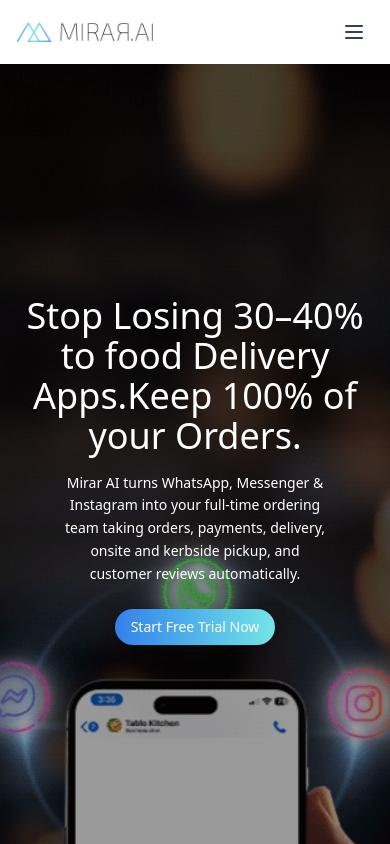
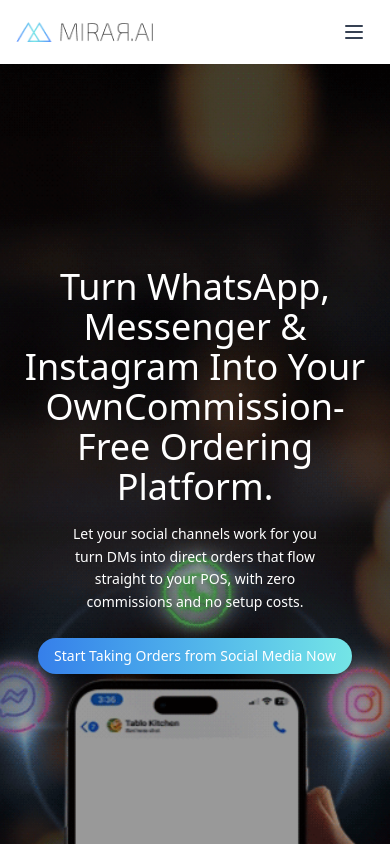
Before and after one commit to NikhilKSharma29/mirar-landing-page, a Next.js app: page / in a window 390 px wide. Shown: the top 844 px of the page. Built offline with nearby package versions, Linux system fonts and the light colour scheme.

Commit message:
content change

```diff
--- a/src/app/landing-page/components/Fourth.jsx
+++ b/src/app/landing-page/components/Fourth.jsx
@@ -8,32 +8,32 @@
     id: 1,
     icon: <User size={48} className="text-blue-500" />,
     title: 'Step 1 — Sign Up',
-    description: 'Choose your plan: Starter, Growth and Pro. Create your account and enjoy 7 days free service to see the value of Mirar AI.'
+    description: 'Create your Mirar account in minutes. No contracts. No setup costs. No payment details required.'
   },
   {
     id: 2,
     icon: <Share size={48} className="text-blue-500" />,
-    title: 'Step 2 — Connect Your Socials',
-    description: 'Link your phone, WhatsApp, Messenger, and Instagram channels in seconds.'
+    title: 'Step 2 — Connect Your Socials & POS',
+    description: 'Connect Instagram, Facebook, WhatsApp, and your POS. Mirar plugs straight into thetools you already use.'
   },
+  // {
+  //   id: 3,
+  //   icon: <Bell size={48} className="text-blue-500" />,
+  //   title: 'Step 3 — Upload Your Menu',
+  //   description: 'Add your food items, prices, and photos. Mirar AI trains itself instantly.'
+  // },
   {
     id: 3,
-    icon: <Bell size={48} className="text-blue-500" />,
-    title: 'Step 3 — Upload Your Menu',
-    description: 'Add your food items, prices, and photos. Mirar AI trains itself instantly.'
+    icon: <ShoppingCart size={48} className="text-blue-500" />,
+    title: 'Step 3 —  Start Taking Orders via DMs',
+    description: 'Customers message you like they already do. Mirar handles menus, questions,payment, pickup or delivery ? andsends orders straight to your POS.'
   },
-  {
-    id: 4,
-    icon: <ShoppingCart size={48} className="text-blue-500" />,
-    title: 'Step 4 — Choose Fulfillment Options',
-    description: 'Offer in-store pickup, curbside delivery, or connect to  our partner riders. Customers pick their preference right in the chat.'
-  },
-  {
-    id: 5,
-    icon: <ShoppingCart size={48} className="text-blue-500" />,
-    title: 'Step 5 — Start Taking Order',
-    description: 'From the moment you go live, customers can place orders via phone, WhatsApp, Messenger, or Instagram messages with AI handling payment, delivery, and reviews automatically.From the moment you go live, customers can place orders via phone, WhatsApp, Messenger, or Instagram messages with AI handling payment, delivery, and reviews automatically.'
-  },
+  // {
+  //   id: 5,
+  //   icon: <ShoppingCart size={48} className="text-blue-500" />,
+  //   title: 'Step 5 — Start Taking Order',
+  //   description: 'From the moment you go live, customers can place orders via phone, WhatsApp, Messenger, or Instagram messages with AI handling payment, delivery, and reviews automatically.From the moment you go live, customers can place orders via phone, WhatsApp, Messenger, or Instagram messages with AI handling payment, delivery, and reviews automatically.'
+  // },
 
 ];
 
@@ -90,6 +90,11 @@
     setCurrentStep(index);
   };
 
+  useEffect(() => {
+    // Reset scroll position when isMobile changes
+    setCurrentStep(0);
+  }, [isMobile]);
+
   const StepCard = ({ step }) => (
     <div id='solution' className="flex flex-col items-center h-full md:h-[55vw] lg:h-[45vw] xl:h-[35vw]  px-4">
       <div className="w-32 h-32 md:w-36 md:h-36 flex items-center justify-center rounded-full bg-[#F2F2F2] mx-auto">
@@ -107,8 +112,11 @@
   return (
     <section className="py-12 md:py-20 px-4 sm:px-6 lg:px-8 text-center bg-white">
       {/* Title */}
-      <h2 className="text-3xl sm:text-3xl md:text-4xl font-bold mb-4 text-black">
-        Getting Started With Mirar AI
+      <h2 className="text-3xl sm:text-3xl md:text-4xl font-bold mb-4 text-black max-w-4xl mx-auto">
+        Getting Started with Mirar AI
+        No fees. No setup hassle.
+        Start taking orders from your DMs today.
+
       </h2>
       <p className="text-gray-600 max-w-2xl mx-auto mb-12 md:mb-16 text-black">
         No coding. No complicated setup. Mirar AI is built so any restaurant can
@@ -119,6 +127,7 @@
       <div className="relative w-full max-w-6xl mx-auto">
         <div className="relative overflow-hidden w-full max-w-6xl">
           {/* Left Arrow */}
+          {isMobile && (
             <button
               onClick={prevStep}
               className="absolute left-0 top-1/4 -translate-y-1/2 z-10 w-10 h-10 flex items-center justify-center rounded-full bg-gradient-to-r from-blue-500 to-cyan-400 text-white shadow"
@@ -126,6 +135,7 @@
             >
               <ArrowLeft size={20} />
             </button>
+          )}
 
           {/* Steps Wrapper */}
           <div className="relative w-full overflow-hidden">
@@ -152,6 +162,7 @@
           </div>
 
           {/* Right Arrow */}
+          {isMobile && (
             <button
               onClick={nextStep}
               className="absolute right-0 top-1/4 -translate-y-1/2 z-10 w-10 h-10 flex items-center justify-center rounded-full bg-gradient-to-r from-blue-500 to-cyan-400 text-white shadow"
@@ -159,6 +170,7 @@
             >
               <ArrowRight size={20} />
             </button>
+          )}
         </div>
       </div>
 
@@ -169,8 +181,7 @@
             <button
               key={index}
               onClick={() => goToStep(index)}
-              className={`w-3 h-3 rounded-full transition-colors ${
-                currentStep === index ? 'bg-blue-500' : 'bg-gray-300'
+              className={`w-3 h-3 rounded-full transition-colors ${currentStep === index ? 'bg-blue-500' : 'bg-gray-300'
                 }`}
               aria-label={`Go to step ${index + 1}`}
             />
@@ -180,7 +191,7 @@
 
       {/* CTA */}
       <div className="mt-12 md:mt-16">
-        <Btn onClick={() => openModal()}/>
+        <Btn onClick={() => openModal()} />
       </div>
     </section>
   )
--- a/src/app/landing-page/components/Hero.jsx
+++ b/src/app/landing-page/components/Hero.jsx
@@ -5,8 +5,8 @@
 import { useModal } from './ModalContext';
 
 const Hero = () => {
-   const { openModal } = useModal();
-    return (
+  const { openModal } = useModal();
+  return (
     <section id='hero' className="relative w-full h-[120vh] flex items-center justify-center overflow-hidden">
       {/* Background Images */}
       <div className="absolute inset-0 w-full h-full">
@@ -38,16 +38,22 @@
           <div className="w-full lg:w-[70%] lg:pr-12 xl:pr-20 text-center lg:text-left md:mt-0">
             <div className="max-w-3xl mx-auto lg:mx-0 text-center -mt-32 md:mt-0 lg:mt-0">
               <h1 className="text-3xl text-4xl sm:text-5xl lg:text-5xl text-white">
-                Stop Losing 30–40% to food Delivery Apps.
+                Turn WhatsApp, Messenger &
+                Instagram Into Your Own
                 <br className="hidden sm:inline" />
-                Keep 100% of your Orders.
+                Commission-Free Ordering
+                Platform.
+
               </h1>
               <p className="text-white mt-4 sm:mt-6 text-sm sm:text-base md:text-lg text-gray-200 leading-relaxed px-12">
-                Mirar AI turns WhatsApp, Messenger & Instagram into your full-time ordering team taking orders, payments, delivery, onsite and kerbside pickup, and customer reviews automatically.
+                Let your social channels work for you
+                turn DMs into direct orders that flow
+                straight to your POS, with zero
+                commissions and no setup costs.
               </p>
               <div className="mt-6 sm:mt-8 flex justify-center lg:justify-center">
-                   <Btn onClick={openModal} className="px-8 py-3 text-sm sm:text-base" />
-                   <ModalForm/>
+                <Btn onClick={openModal} className="px-8 py-3 text-sm sm:text-base" />
+                <ModalForm />
               </div>
             </div>
           </div>
--- a/src/app/landing-page/components/Third.jsx
+++ b/src/app/landing-page/components/Third.jsx
@@ -69,10 +69,17 @@
         {/* Heading Section */}
         <div className='text-center space-y-4 md:space-y-6 mb-12 md:mb-20'>
           <h1 className='text-2xl sm:text-3xl md:text-4xl lg:text-5xl font-medium px-2 sm:px-4 md:px-8 lg:px-16 xl:px-24 text-black'>
-            Turn WhatsApp, Messenger & Instagram Into Your Own Food Delivery Platform.
+            Meet Your Customers
+            Where They Already
+            Are.
           </h1>
           <p className='text-base sm:text-lg md:text-xl text-black px-2 sm:px-4 md:px-12 lg:px-24 xl:px-32'>
-            Stop losing money to platforms. With Mirar AI, WhatsApp, Messenger & Instagram become your direct ordering system, keeping 100% of your profit, your customer data, and your brand front and center.
+            Billions of people use WhatsApp,
+            Messenger and Instagram every
+            month. Mirar lets you turn those
+            conversations into direct,
+            commission-free orders that flow
+            straight to your POS.
           </p>
         </div>
 
--- a/src/app/landing-page/components/btn.jsx
+++ b/src/app/landing-page/components/btn.jsx
@@ -14,12 +14,14 @@
     text-white font-medium
     px-4 py-2 text-sm
     sm:px-5 sm:py-2.5 sm:text-base
-    md:px-6 md:py-3 md:text-lg
+    md:px-6 md:py-3 md:text-md
     rounded-full shadow-md
     hover:opacity-90 transition
     cursor-pointer
   ">
-    Start Free Trial Now
+    Start Taking Orders from Social
+Media Now
+
   </button>
   )
 }
```
Lines whose indentation alone changed are shown as unchanged.
